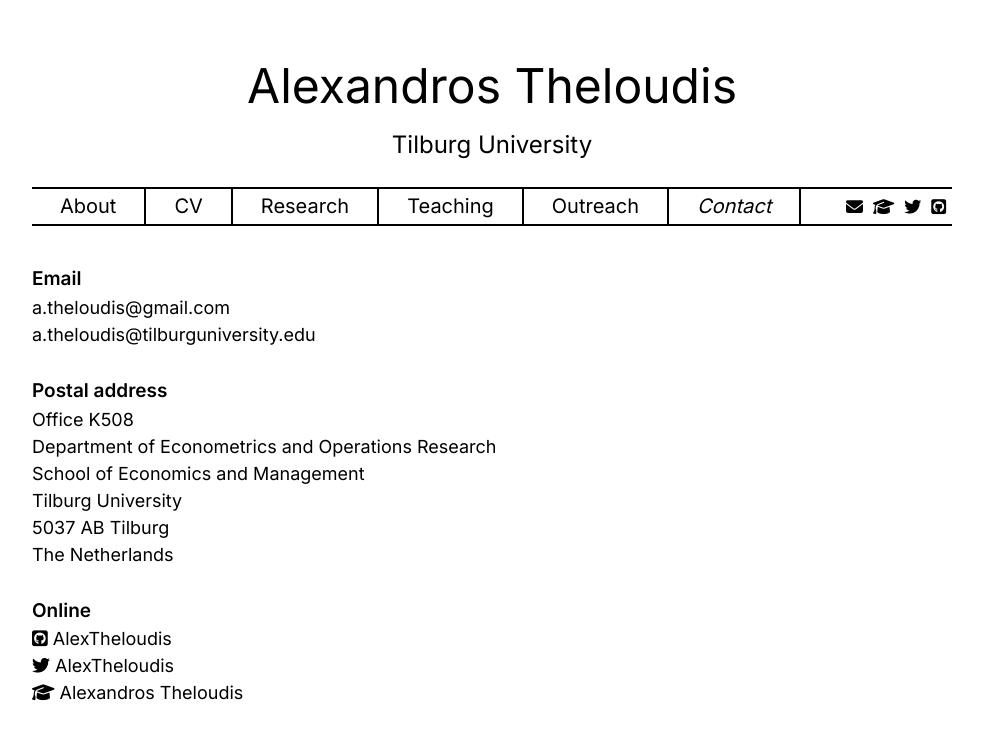
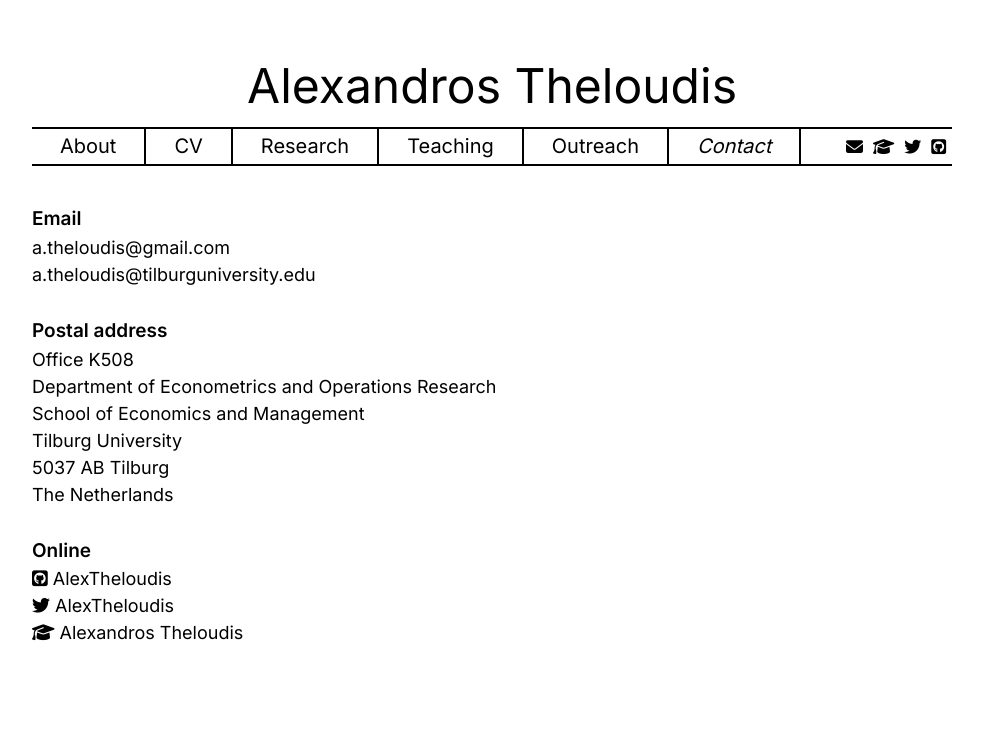
Before and after one commit to theloudis/theloudis.github.io, a Jekyll site: the page built from contact.md, in a window 1280 px wide. Shown: the top 740 px of the page, without its empty margins (148-1131 px from the left). Built offline with Jekyll 4.4.1, drawn with Linux system fonts in a browser that asks for light colours.

Commit message:
Update default.html

```diff
--- a/_layouts/default.html
+++ b/_layouts/default.html
@@ -28,7 +28,7 @@
       <header class="site-header">
         <!-- Site title and subtitle -->
         <h1 class="site-title">{{ site.title }}</h1>
-        <p class="site-subtitle">Tilburg University</p>
+        <!--<p class="site-subtitle">Tilburg University</p> -->
 
         <!-- Menu bar -->
         <nav class="nav-bar">
```
